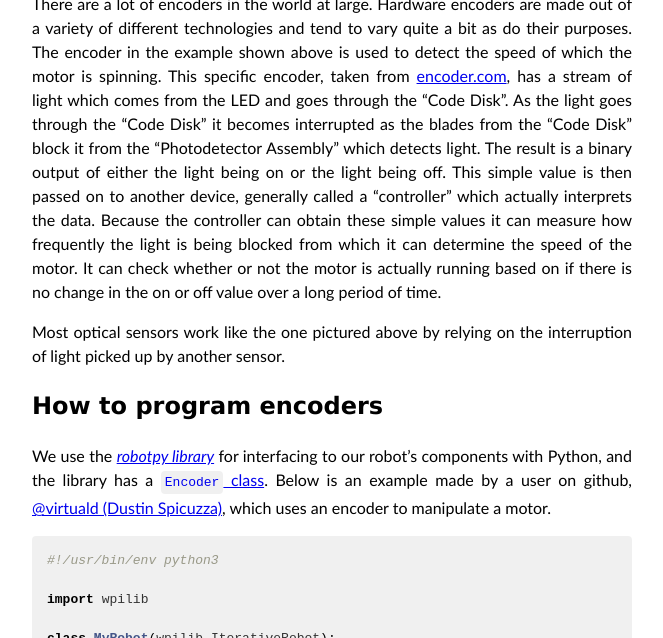
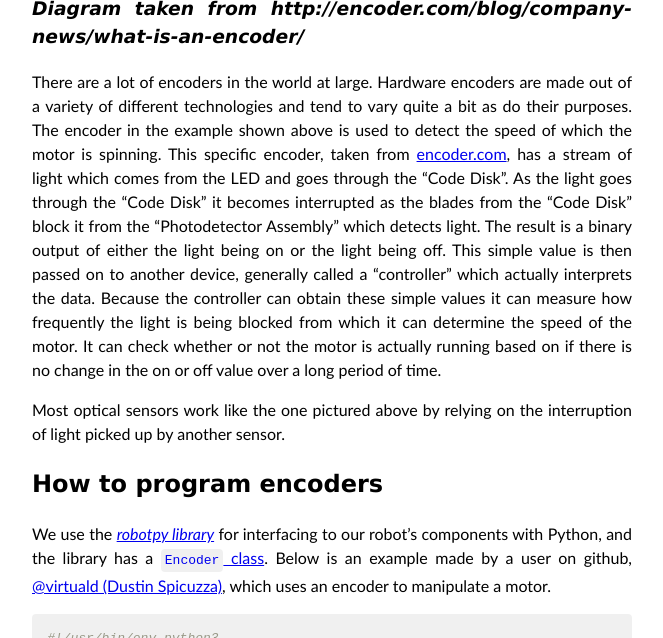
Before and after one commit to Pigmice2733/wiki, a Jekyll site: the page built from programming/encoders.md, in a window 1280 px wide and 900 px high, scrolled down 641 px, cut to the strip 262-900 px from the top of the window. Shown: the whole strip, without its empty margins (308-971 px from the left). Built offline with Jekyll 4.4.1, drawn with Linux system fonts in a browser that asks for light colours; our own code applies the rules of GitHub Pages for plain Markdown files.

Commit message:
Specifying image source
Just making sure it's clear we don't own the image.

```diff
--- a/programming/encoders.md
+++ b/programming/encoders.md
@@ -11,6 +11,7 @@ There's lots of different examples of encoders at work all around us, such as:
 **How do Encoders (generally) work?**
 
 ![Encoder Diagram](http://encoder.com/core/files/encoder/uploads/images/Encoder-exploded-COLOR-v2.jpg)
+### *Diagram taken from http://encoder.com/blog/company-news/what-is-an-encoder/*
 
 There are a lot of encoders in the world at large. Hardware encoders are made out of a variety of different technologies and tend to vary quite a bit as do their purposes. The encoder in the example shown above is used to detect the speed of which the motor is spinning. This specific encoder, taken from [encoder.com](http://encoder.com/blog/company-news/what-is-an-encoder/), has a stream of light which comes from the LED and goes through the "Code Disk". As the light goes through the "Code Disk" it becomes interrupted as the blades from the "Code Disk" block it from the "Photodetector Assembly" which detects light. The result is a binary output of either the light being on or the light being off. This simple value is then passed on to another device, generally called a "controller" which actually interprets the data. Because the controller can obtain these simple values it can measure how frequently the light is being blocked from which it can determine the speed of the motor. It can check whether or not the motor is actually running based on if there is no change in the on or off value over a long period of time.
 
```
